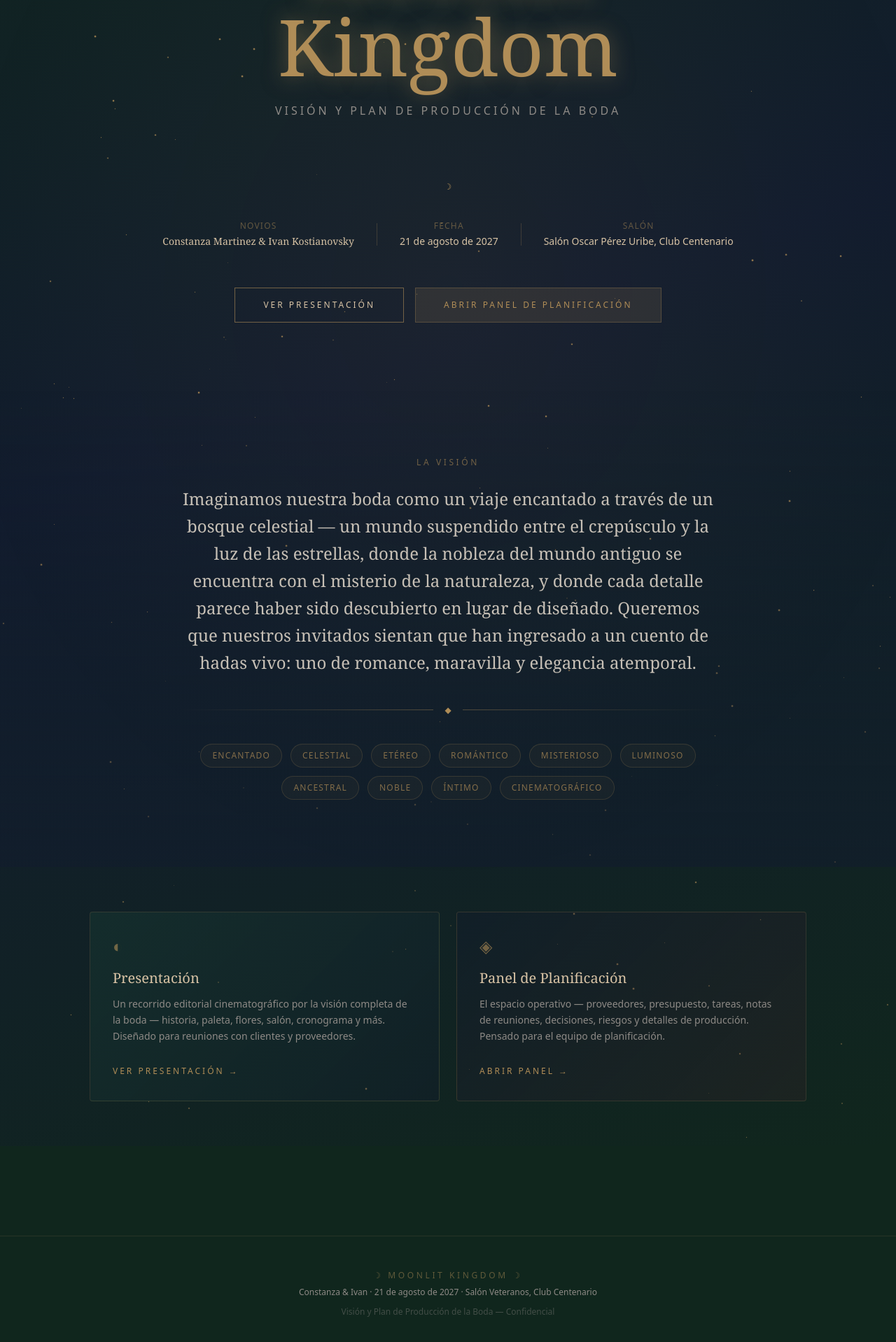
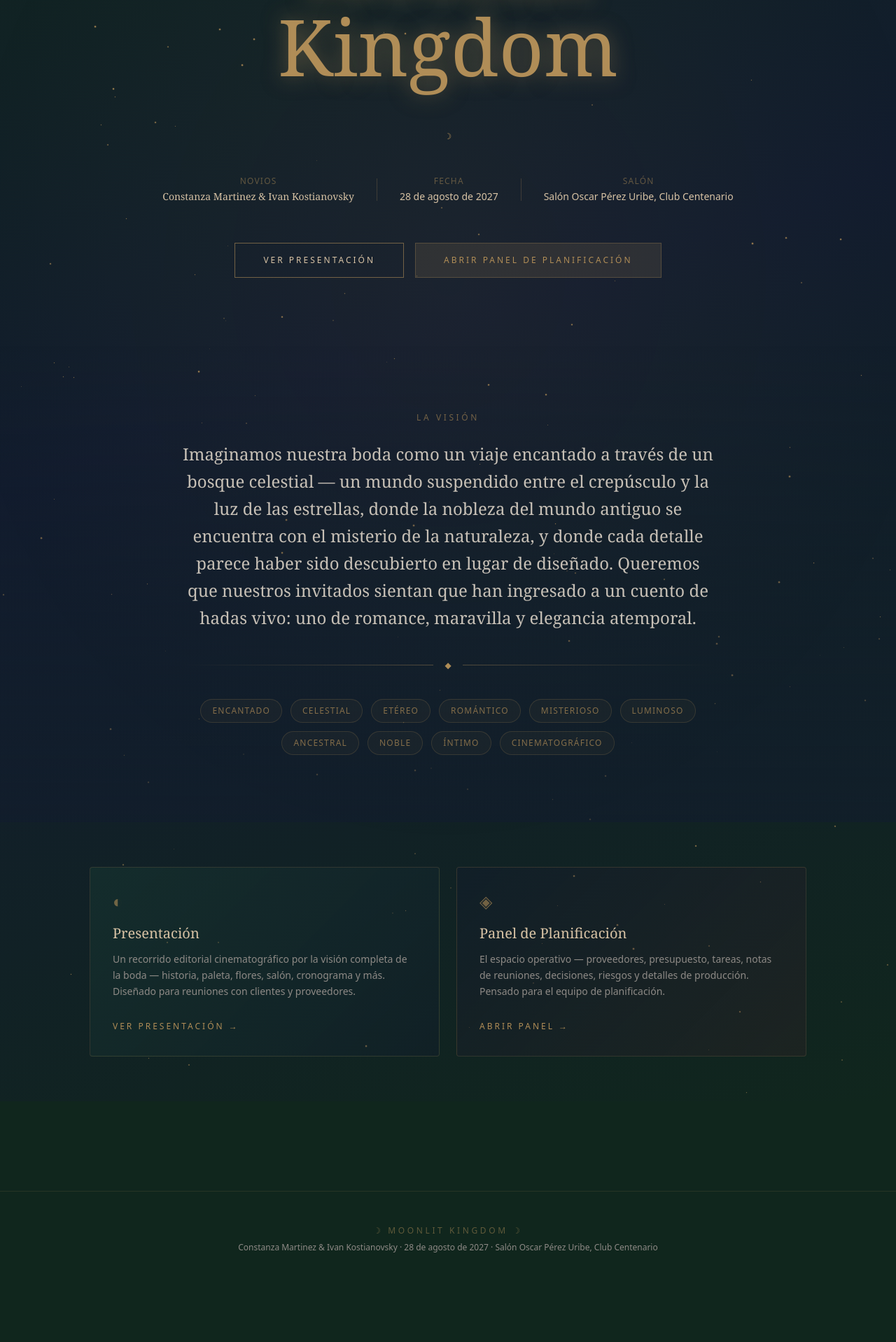
Before and after one commit to Peizthan/moonlit-kingdom, a Next.js app: page / in a window 1280 px wide. Shown: the part 390-2308 px from the top of the page at 70% size. After the commit the page ends 2229 px from the top, so only its background shows below. Built offline with nearby package versions, Linux system fonts and the light colour scheme.

Commit message:
Fix wedding date/venue inconsistencies, update hero copy, remove menu section and confidential footer line

```diff
--- a/app/dashboard/page.tsx
+++ b/app/dashboard/page.tsx
@@ -296,8 +296,8 @@ function DashboardContent() {
               />
               <MetricCard
                 label="Días para la Boda"
-                value={getDaysUntil('2027-08-21')}
-                subValue="21 de agosto de 2027"
+                value={getDaysUntil('2027-08-28')}
+                subValue={couple.weddingDate}
                 delay={0.24}
               />
             </div>
@@ -344,7 +344,7 @@ function DashboardContent() {
             <SectionHeader
               eyebrow="Programa del Día"
               title="Cronograma de la Boda"
-              subtitle="Programa completo para el 21 de agosto de 2027 en Salón Veteranos, Club Centenario."
+              subtitle={`Programa completo para el ${couple.weddingDate} en ${couple.location}.`}
               align="left"
             />
             <div
--- a/app/layout.tsx
+++ b/app/layout.tsx
@@ -4,9 +4,9 @@ import { Navbar } from '@/components/layout/Navbar';
 import { Footer } from '@/components/layout/Footer';
 
 export const metadata: Metadata = {
-  title: 'Moonlit Kingdom — Visión y Plan de Producción de la Boda',
+  title: 'Moonlit Kingdom — Visión y Plan de Producción de Boda',
   description:
-    'Una boda en el bosque celestial. Constanza & Ivan · 21 de agosto de 2027 · Salón Veteranos, Club Centenario, Buenos Aires.',
+    'Nuestra boda en un bosque celestial. Constanza & Ivan · 28 de agosto de 2027 · Salón Oscar Pérez Uribe, Club Centenario, Asunción, Paraguay.',
 };
 
 export default function RootLayout({
--- a/app/login/page.tsx
+++ b/app/login/page.tsx
@@ -5,6 +5,9 @@ import { useRouter } from 'next/navigation';
 import { motion } from 'framer-motion';
 import { Eye, EyeOff } from 'lucide-react';
 import { StarField } from '@/components/layout/StarField';
+import { weddingData } from '@/data/wedding-data';
+
+const { couple } = weddingData;
 
 const inputStyle: CSSProperties = {
   background: 'rgba(18,28,46,0.6)',
@@ -438,7 +441,7 @@ export default function LoginPage() {
           className="text-center text-xs mt-6"
           style={{ color: 'rgba(142,138,134,0.4)' }}
         >
-          Constanza & Ivan · 21 de agosto de 2027
+          {couple.partner1} & {couple.partner2} · {couple.weddingDate}
         </p>
       </motion.div>
     </div>
--- a/app/page.tsx
+++ b/app/page.tsx
@@ -68,7 +68,7 @@ export default function HomePage() {
           className="text-xs uppercase tracking-[0.4em] mb-6"
           style={{ color: 'rgba(176,141,87,0.7)' }}
         >
-          Una Boda en el Bosque Celestial
+          Nuestra Boda en un bosque celestial
         </motion.p>
 
         {/* Title */}
@@ -84,18 +84,7 @@ export default function HomePage() {
           <span style={{ color: '#B08D57' }}>Kingdom</span>
         </motion.h1>
 
-        {/* Subtitle */}
-        <motion.p
-          initial={{ opacity: 0, y: 16 }}
-          animate={{ opacity: 1, y: 0 }}
-          transition={{ duration: 0.8, delay: 0.8 }}
-          className="text-sm md:text-base uppercase tracking-[0.25em] mb-12"
-          style={{ color: '#8E8A86' }}
-        >
-          Visión y Plan de Producción de la Boda
-        </motion.p>
-
-        <OrnamentalDivider variant="moon" className="max-w-xs mx-auto" />
+        <OrnamentalDivider variant="moon" className="max-w-xs mx-auto mb-12" />
 
         {/* Metadata */}
         <motion.div
--- a/app/presentation/page.tsx
+++ b/app/presentation/page.tsx
@@ -5,8 +5,10 @@ import { VisionSection } from '@/components/presentation/VisionSection';
 import { VenueSection } from '@/components/presentation/VenueSection';
 import { TimelineSection } from '@/components/presentation/TimelineSection';
 import { FloralsSection } from '@/components/presentation/FloralsSection';
-import { MenuSection } from '@/components/presentation/MenuSection';
 import { FinalVisionSection } from '@/components/presentation/FinalVisionSection';
+import { weddingData } from '@/data/wedding-data';
+
+const { couple } = weddingData;
 
 const sections = [
   { id: 'vision', label: 'Visión' },
@@ -14,7 +16,6 @@ const sections = [
   { id: 'venue', label: 'Salón' },
   { id: 'timeline', label: 'Programa' },
   { id: 'florals', label: 'Flores' },
-  { id: 'menu', label: 'Menú' },
   { id: 'final-vision', label: 'Visión Final' },
 ];
 
@@ -50,7 +51,7 @@ export default function PresentationPage() {
             Moonlit Kingdom
           </h1>
           <p className="mt-3 text-sm uppercase tracking-[0.2em]" style={{ color: '#8E8A86' }}>
-            Constanza & Ivan · 21 de agosto de 2027
+            {couple.partner1} & {couple.partner2} · {couple.weddingDate}
           </p>
         </div>
       </div>
@@ -60,7 +61,6 @@ export default function PresentationPage() {
       <VenueSection />
       <TimelineSection />
       <FloralsSection />
-      <MenuSection />
       <FinalVisionSection />
     </div>
   );
--- a/components/layout/Footer.tsx
+++ b/components/layout/Footer.tsx
@@ -1,4 +1,8 @@
 'use client';
+
+import { weddingData } from '@/data/wedding-data';
+
+const { couple } = weddingData;
 
 export function Footer() {
   return (
@@ -11,10 +15,7 @@ export function Footer() {
           ☽ Moonlit Kingdom ☽
         </p>
         <p className="text-xs" style={{ color: '#8E8A86' }}>
-          Constanza & Ivan · 21 de agosto de 2027 · Salón Veteranos, Club Centenario
-        </p>
-        <p className="text-xs mt-3" style={{ color: 'rgba(142,138,134,0.4)' }}>
-          Visión y Plan de Producción de la Boda — Confidencial
+          {couple.partner1} & {couple.partner2} · {couple.weddingDate} · {couple.location}
         </p>
       </div>
     </footer>
--- a/components/presentation/TimelineSection.tsx
+++ b/components/presentation/TimelineSection.tsx
@@ -5,7 +5,7 @@ import { OrnamentalDivider } from '@/components/ui/OrnamentalDivider';
 import { TimelineBlock } from '@/components/ui/TimelineBlock';
 import { weddingData } from '@/data/wedding-data';
 
-const { timeline } = weddingData;
+const { timeline, couple } = weddingData;
 
 export function TimelineSection() {
   return (
@@ -47,7 +47,7 @@ export function TimelineSection() {
           className="text-center text-sm uppercase tracking-[0.2em] mb-16"
           style={{ color: '#8E8A86' }}
         >
-          Sábado, 21 de agosto de 2027 · Salón Veteranos, Club Centenario
+          {couple.weddingDate} · {couple.location}
         </motion.p>
 
         <div
--- a/components/presentation/VenueSection.tsx
+++ b/components/presentation/VenueSection.tsx
@@ -49,7 +49,7 @@ export function VenueSection() {
             transition={{ duration: 0.8, delay: 0.15 }}
           >
             <ImagePlaceholder
-              label="Salón Veteranos"
+              label={venue.name}
               aspectRatio="landscape"
               gradientFrom="#10261D"
               gradientTo="#121C2E"
--- a/data/wedding-data.ts
+++ b/data/wedding-data.ts
@@ -4,10 +4,10 @@ export const weddingData: WeddingData = {
   couple: {
     partner1: 'Constanza Martinez',
     partner2: 'Ivan Kostianovsky',
-    weddingDate: '21 de agosto de 2027',
+    weddingDate: '28 de agosto de 2027',
     location: 'Salón Oscar Pérez Uribe, Club Centenario',
-    version: '3.4',
-    lastUpdated: 'junio de 2026',
+    version: '3.5',
+    lastUpdated: 'octubre de 2026',
   },
 
   story: {
@@ -34,7 +34,7 @@ export const weddingData: WeddingData = {
     address: 'Av. Mariscal López 2351',
     city: 'Asunción',
     country: 'Paraguay',
-    capacity: 700,
+    capacity: 500,
     indoorOutdoor: 'Interior y Exterior',
     description:
       'El Salón Pérez Uribe del Club Centenario es un espacio de gran elegancia arquitectónica, con techos de roble labrado, ventanales que dan a los jardines históricos del club y una terraza rodeada de árboles centenarios. El salón cuenta con una capilla privada, un gran salón de recepción y jardines aterrazados perfectos para una recepción nocturna bajo las estrellas.',
@@ -388,7 +388,7 @@ export const weddingData: WeddingData = {
   ],
 
   budget: [
-    { id: 'b1', category: 'Salón', subcategory: 'Alquiler del Salón Veteranos', estimated: 28000, actual: 28000, deposit: 8000, depositPaid: true, vendor: 'Club Centenario', status: 'confirmed' },
+    { id: 'b1', category: 'Salón', subcategory: 'Alquiler del Salón Pérez Uribe', estimated: 28000, actual: 28000, deposit: 8000, depositPaid: true, vendor: 'Club Centenario', status: 'confirmed' },
     { id: 'b2', category: 'Salón', subcategory: 'Personal y Servicio', estimated: 6500, vendor: 'Club Centenario', status: 'confirmed' },
     { id: 'b3', category: 'Gastronomía', subcategory: 'Cena de Bodas (120 personas)', estimated: 18000, vendor: 'Talleyrand', status: 'confirmed' },
     { id: 'b4', category: 'Gastronomía', subcategory: 'Canápes Nocturnos', estimated: 4200, vendor: 'Talleyrand', status: 'confirmed' },
```
